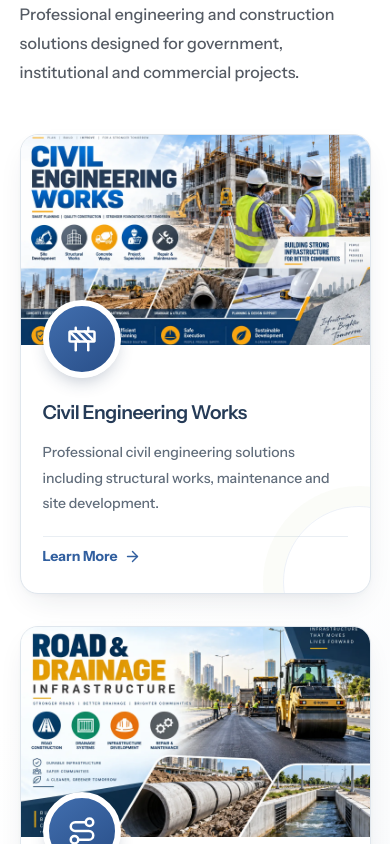
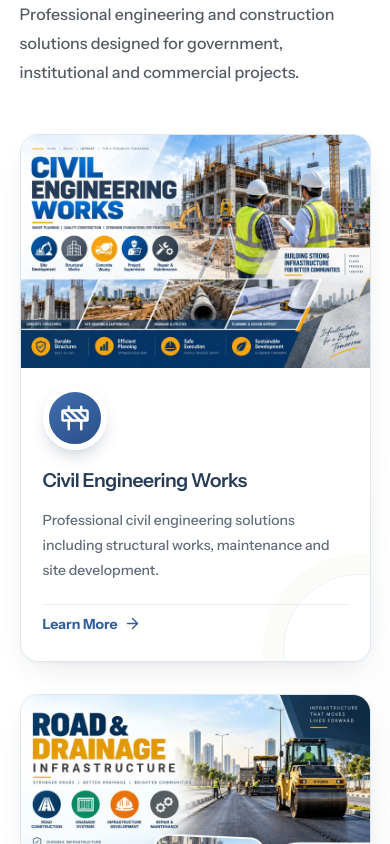
Before and after one commit to MUSMAN-UIA/Advance-Engineering-Company, a React (Vite) app: page / in a window 390 px wide. Shown: the part 3560-4404 px from the top of the page. Built offline with nearby package versions, Linux system fonts and the light colour scheme; no server answers.

Commit message:
Fix responsive project images

```diff
--- a/src/catalog-cards.css
+++ b/src/catalog-cards.css
@@ -180,6 +180,42 @@
   letter-spacing: 1.2px;
 }
 
+/* Keep text-bearing artwork intact on smaller screens. */
+@media (max-width: 950px) {
+  :is(.services-page, .catalog-services) .service-image,
+  :is(.projects-page, .catalog-projects) .project-image {
+    height: auto;
+  }
+
+  :is(.services-page, .catalog-services) .service-image img,
+  :is(.projects-page, .catalog-projects) .project-image img {
+    display: block;
+    width: 100%;
+    height: auto;
+    object-fit: contain;
+  }
+
+  :is(.services-page, .catalog-services) .service-icon {
+    position: relative;
+    top: auto;
+    left: auto;
+    flex-shrink: 0;
+    margin: 18px 22px 0;
+    width: 64px;
+    height: 64px;
+  }
+
+  :is(.services-page, .catalog-services) .service-card .service-content {
+    padding-top: 18px;
+  }
+
+  :is(.projects-page, .catalog-projects) .project-category {
+    position: static;
+    display: table;
+    margin: 12px 18px;
+  }
+}
+
 @media (max-width: 650px) {
   :is(.services-page, .projects-page, .certifications-page, .catalog-projects, .catalog-services) {
     --catalog-radius: 18px;
--- a/src/pages/ProjectDetails.css
+++ b/src/pages/ProjectDetails.css
@@ -361,6 +361,8 @@
   }
 
   .project-gallery img {
-    height: 230px;
+    display: block;
+    height: auto;
+    object-fit: contain;
   }
 }
```
